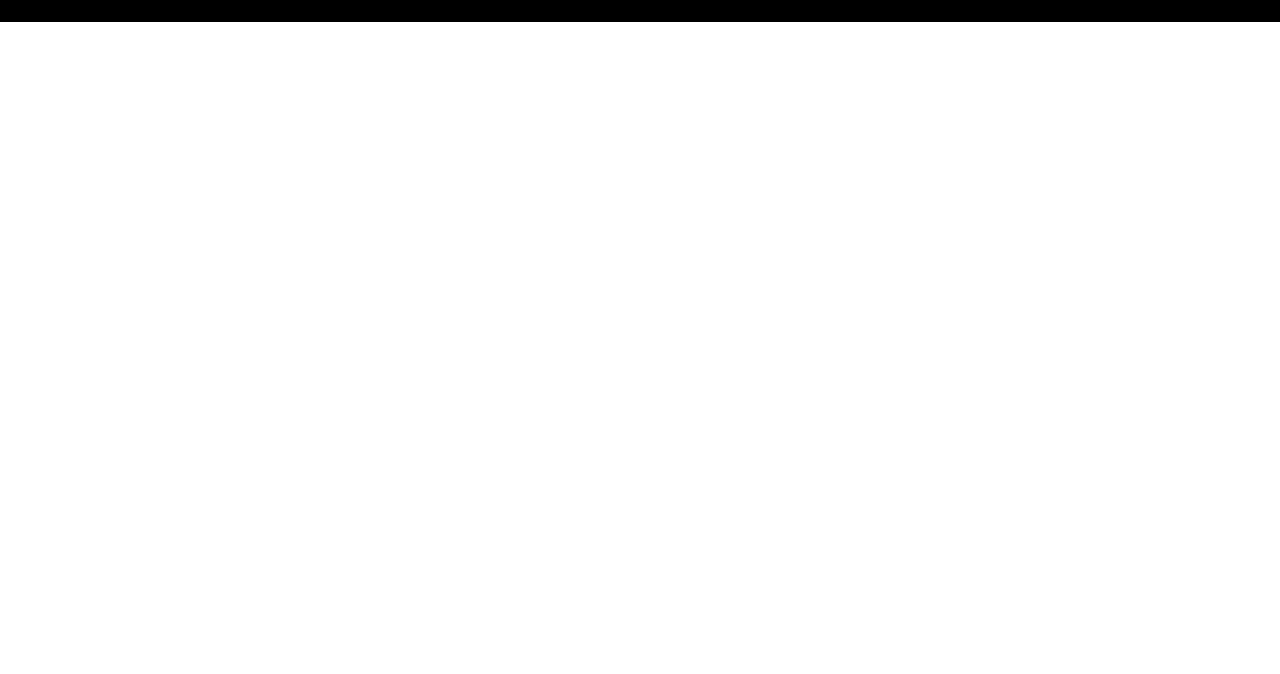
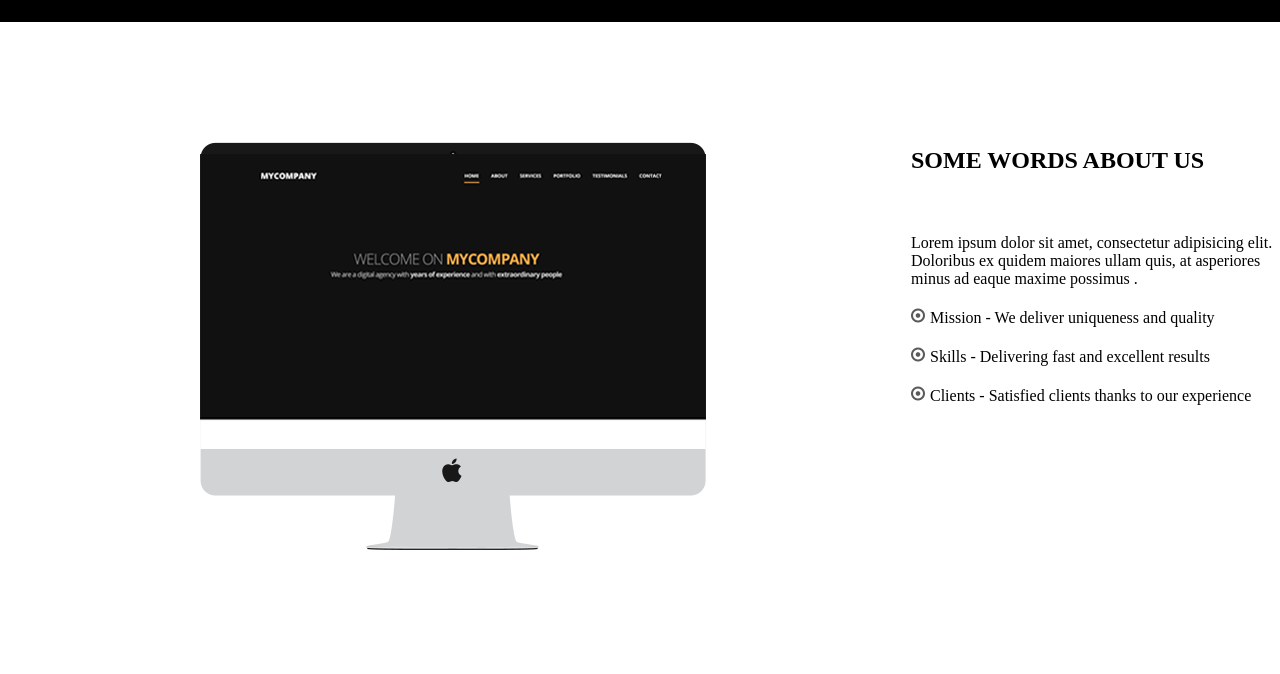
Before and after one commit to misterGula/LandingPage, a plain HTML site: page index.html in a window 1280 px wide. Shown: the part 790-1464 px from the top of the page. Before the commit the page ends 812 px from the top, so only its background shows below. Drawn offline with Linux system fonts and the light colour scheme.

Commit message:
about us complected

```diff
--- a/index.html
+++ b/index.html
@@ -26,6 +26,19 @@
 			<h1>welcome on <span>mycompany</span></h1>
 			<p>We are a digital agency with years of experience and with extraordinary people</p>
 		</section>
+		<section class="about_us">
+			<div class="leftpart">
+				<img src="img/mac.png">
+			</div>
+			<div class="rightpart">
+				<h2>Some words about us</h2>
+				<p>Lorem ipsum dolor sit amet, consectetur adipisicing elit. Doloribus ex quidem maiores ullam quis, at asperiores minus ad eaque maxime possimus .</p>
+				<p><img src="img/icon.png">Mission - We deliver uniqueness and quality</p>
+				<p><img src="img/icon.png">Skills - Delivering fast and excellent results</p>
+				<p><img src="img/icon.png">Clients - Satisfied clients thanks to our experience
+				</p>
+			</div>
+		</section>
 	</main>
 </body>
 </html>
--- a/styles.css
+++ b/styles.css
@@ -74,3 +74,26 @@ span{
 .home p{
 	padding-bottom: 425px;
 }
+
+
+/*about_us styles*/
+
+.leftpart{
+	padding: 120px 200px;
+}
+
+.about_us h2{
+	padding-top: 125px;
+	padding-bottom: 40px;
+	text-transform: uppercase;
+}
+.about_us p{
+	padding-top: 20px;
+}
+.about_us img{
+	padding-right: 5px;
+}
+
+.about_us{
+	display: flex;
+}
```
Also changed, not shown: img/icon.png (added), img/mac.png (added).
